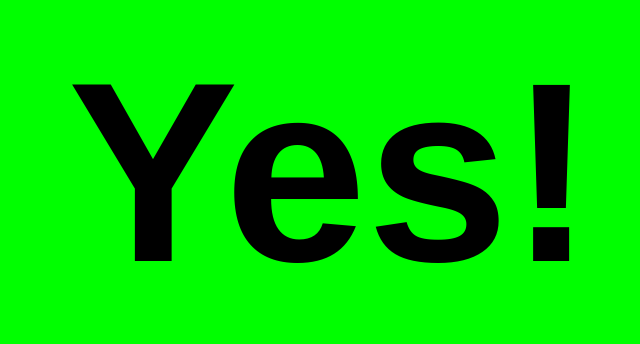
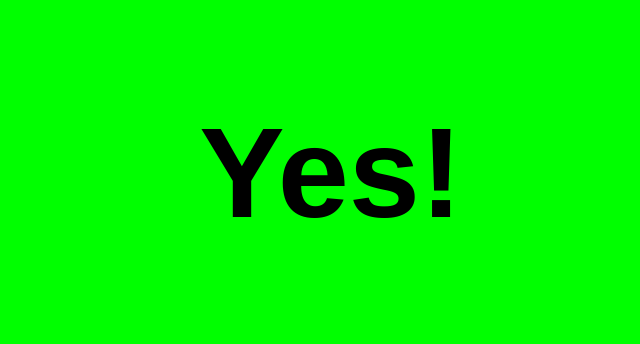
Before and after one commit to liamsc-net/areyouverifiedintheeyeofthelord, a plain HTML site: page index.html in a window 1280 px wide. Shown: the part 228-572 px from the top of the page, without its empty margins (309-949 px from the left). Drawn offline with Linux system fonts and the light colour scheme.

Commit message:
small updates

```diff
--- a/index.html
+++ b/index.html
@@ -15,14 +15,17 @@
             transform: translate(-50%, -50%);
             /* border: 5px solid #FFFF00; */
             padding: 10px;
+            font-family: sans-serif;
+        }
+        div h1 {
             font-size: 10vw;
-            font-family: sans-serif;
         }
     </style>
 </head>
 <body onload="areyou();">
     <div>
     <center><h1 id="body"></h1></center>
+    <!-- <p style="font-size: 2vw;">Created by <a href="http://github.com/liam-s-c">our lord</a> </p> -->
     </div>
 </body>
 </html>
```
